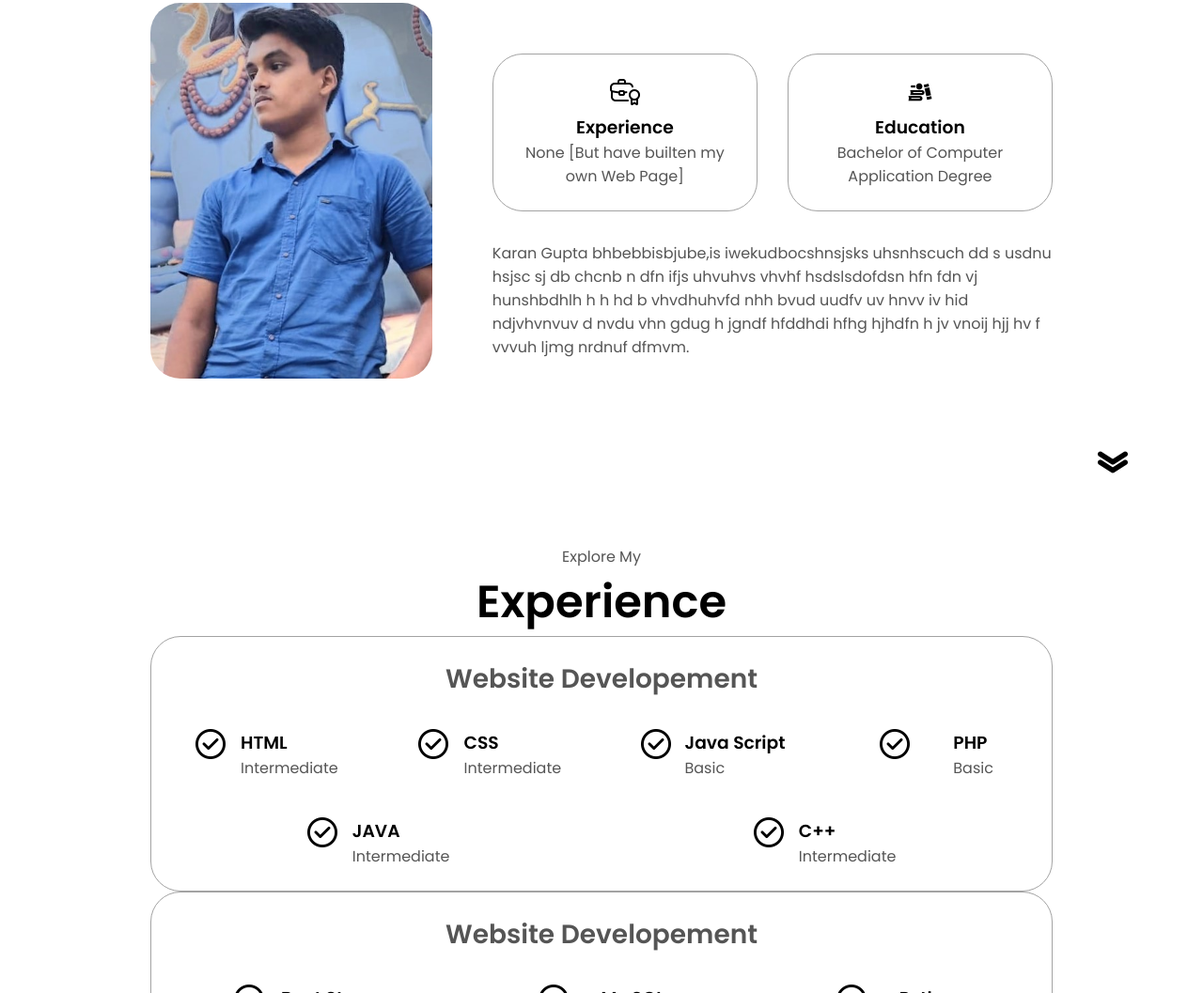
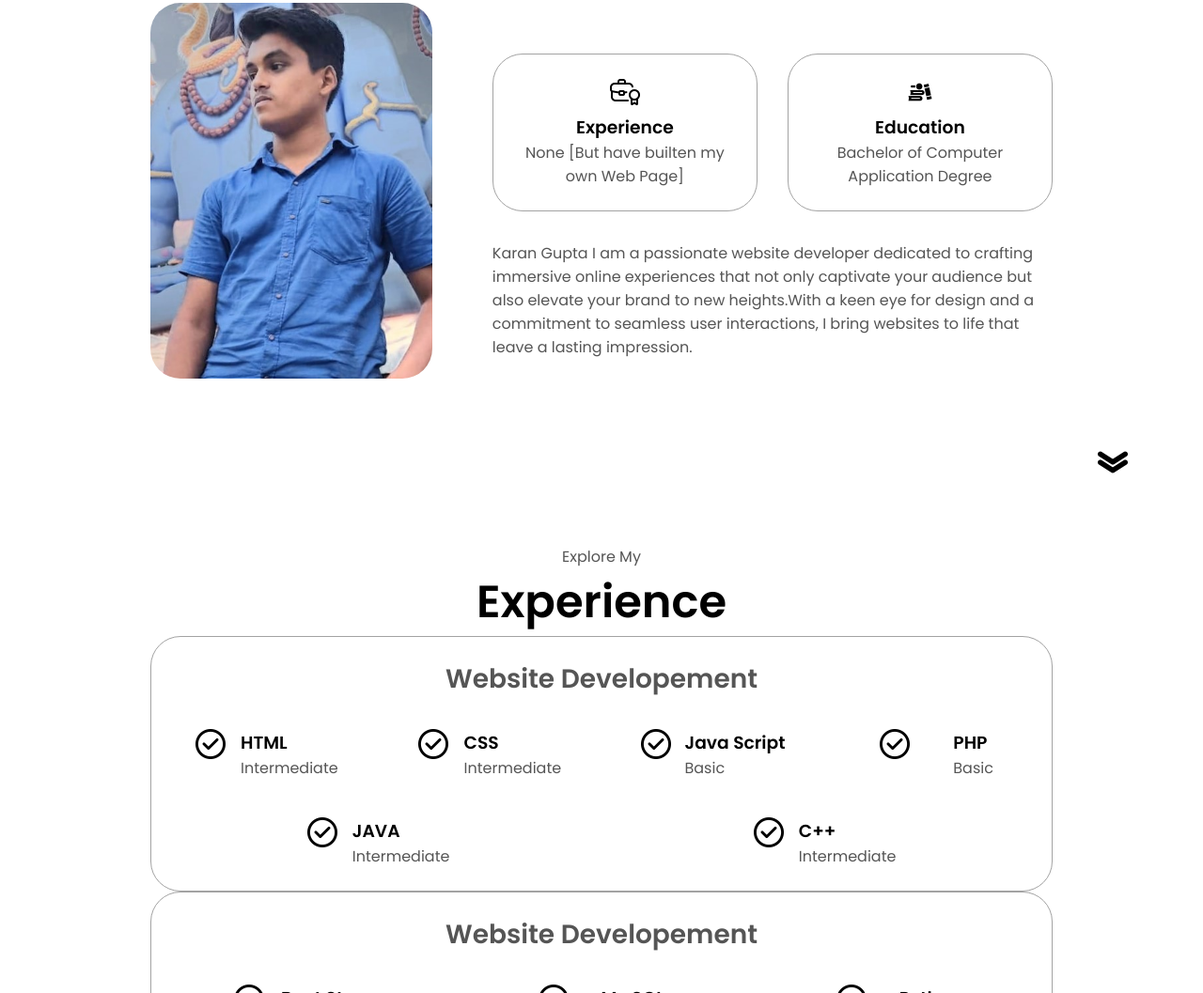
Before and after one commit to mercinati/portfolio, a plain HTML site: page index.html in a window 1280 px wide. Shown: the part 996-2053 px from the top of the page at 94% size. Drawn offline with Linux system fonts and the light colour scheme.

Commit message:
Update index.html

```diff
--- a/index.html
+++ b/index.html
@@ -78,9 +78,10 @@
                     </div>
                 </div>
                 <div class="text-container">
-                    <p>Karan Gupta bhbebbisbjube,is iwekudbocshnsjsks uhsnhscuch dd s usdnu hsjsc sj db chcnb n dfn ifjs
-                        uhvuhvs vhvhf hsdslsdofdsn hfn fdn vj hunshbdhlh h h hd b vhvdhuhvfd  nhh bvud uudfv uv hnvv iv hid
-                        ndjvhvnvuv d nvdu vhn gdug h jgndf hfddhdi hfhg hjhdfn h jv vnoij hjj hv f vvvuh ljmg nrdnuf dfmvm.
+                    <p>Karan Gupta  I am a passionate website developer dedicated to crafting immersive
+                        online experiences that not only captivate your audience but also elevate your brand
+                        to new heights.With a keen eye for design and a commitment to seamless user interactions,
+                        I bring websites to life that leave a lasting impression.
                     </p>
                 </div>
             </div>
```
